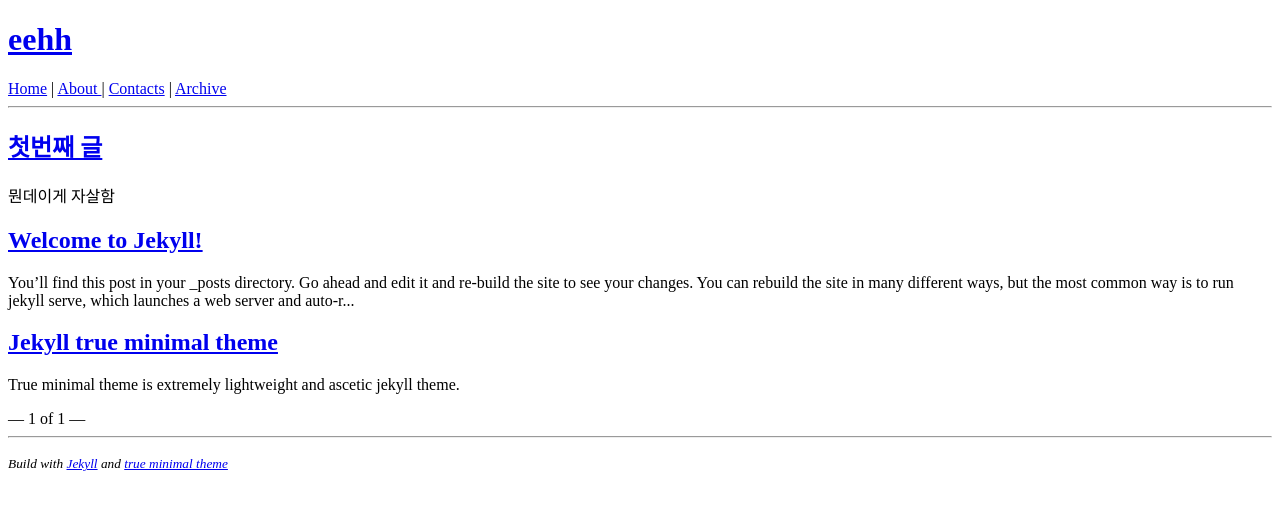
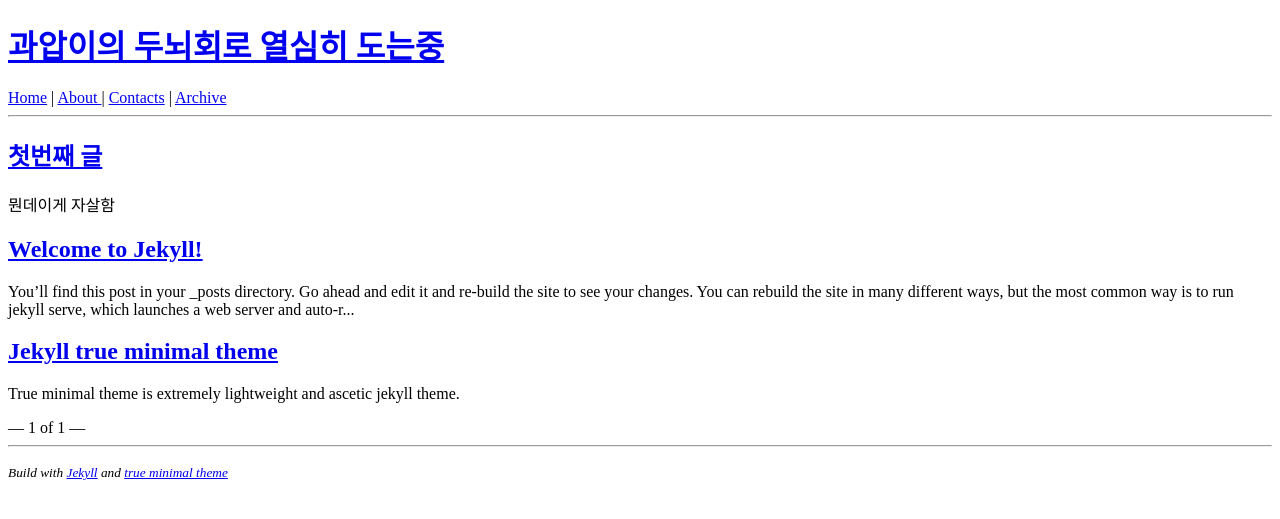
Before and after one commit to gwaab/gwaab.github.io, a Jekyll site: the page built from index.html, in a window 1280 px wide. Shown: the top 519 px of the page. Built offline with Jekyll 4.4.1, drawn with Linux system fonts in a browser that asks for light colours; the list of posts is cut into pages by our own code.

Commit message:
Update _config.yml

```diff
--- a/_config.yml
+++ b/_config.yml
@@ -1,4 +1,4 @@
-name: "eehh"
+name: "과압이의 두뇌회로 열심히 도는중"
 description: "Lightweight theme"
 
 url: ''
```
